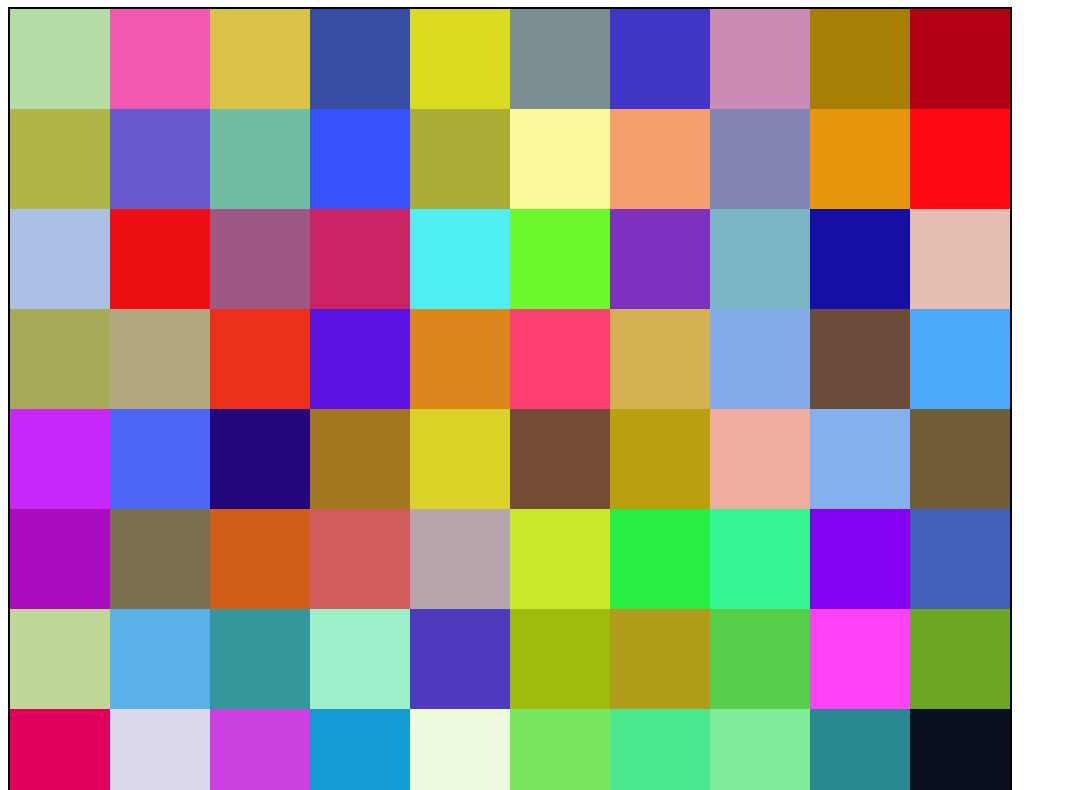
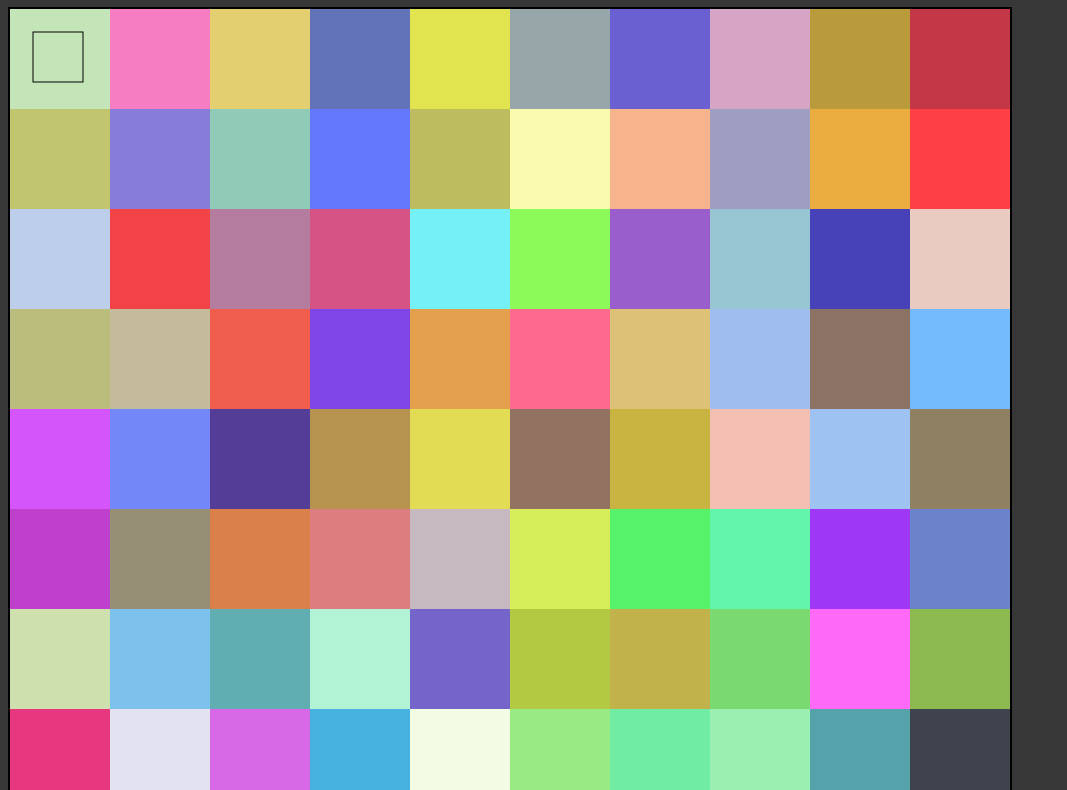
Before and after one commit to torbratsberg/pathFinder, a plain HTML site: page index.html in a window 1280 px wide. Shown: the part 73-863 px from the top of the page, without its empty margins (0-1067 px from the left). Drawn offline with Linux system fonts and the light colour scheme.

Commit message:
Movable 'Character', minor fixes

```diff
--- a/index.html
+++ b/index.html
@@ -8,6 +8,7 @@
 </head>
 <body>
     <h1>Path finder</h1>
+    <canvas id="characterCanvas"></canvas>
     <canvas id="mainCanvas"></canvas>
     <script src="script.js"></script>
 </body>
--- a/script.js
+++ b/script.js
@@ -4,45 +4,85 @@ var ctx = canvas.getContext('2d');
 ctx.canvas.width  = 1000;
 ctx.canvas.height = 1000;
 
+var canvas1 = document.getElementById('characterCanvas');
+var ctx1 = canvas1.getContext('2d');
+ctx1.canvas.width  = 1000;
+ctx1.canvas.height = 1000;
+
 // Generates random colors for makeTiles()
 function randomColor() {
-    var r = Math.floor(Math.random() * 255);
-    var g = Math.floor(Math.random() * 255);
-    var b = Math.floor(Math.random() * 255);
+    var r = Math.floor(Math.random() * 200 + 55);
+    var g = Math.floor(Math.random() * 200 + 55);
+    var b = Math.floor(Math.random() * 200 + 55);
     var color = "rgb(" + r.toString() + "," + g.toString() + "," + b.toString() + ")";
     return color;
 }
 
+
 // Defines start position for makeTiles()
-var positionY = 0;
-var positionX = 0;
+var tilesY = 0;
+var tilesX = 0;
 
 // Fills canvas with 100 random colored tiles
 function makeTiles() {
     for(let l = 0; l < 10; l++) {
         for(let i = 0; i < 10; i++) {
             ctx.fillStyle = randomColor();
-            ctx.fillRect(positionY, positionX, 100, 100);
-            positionY += 100;
+            ctx.fillRect(tilesY, tilesX, 100, 100);
+            tilesY += 100;
         }
-        positionX += 100;
-        positionY = 0;
+        tilesX += 100;
+        tilesY = 0;
     }
 }
 makeTiles();
 
+// Define start positions for makeMe()
+var meY = 25;
+var meX = 25;
+
+// Draw the character the player controls
+function makeMe() {
+    ctx1.clearRect(0, 0, 1000, 1000);
+    ctx1.strokeStyle = "rgb(0, 0, 0)";
+    ctx1.fillStyle = "rgb(0, 0, 0)";
+    ctx1.strokeRect(meY, meX, 50, 50);
+}
+makeMe();
+
 // Listen to if arrowkeys is pressed
 addEventListener("keydown", function (e) {
     if (e.keyCode === 37) {
+        if(meY < 25 || meY > 925 || meX < 25 || meX > 925){
+            alert("You can't go outside of the map.");
+        } else {
+            meY -= 100;
+            makeMe();
+        }
         console.log("Left");
-    }
-    if (e.keyCode === 38) {
+    } else if (e.keyCode === 38) {
+        if(meY < 25 || meY > 925 || meX < 25 || meX > 925){
+            alert("You can't go outside of the map.");
+        } else {
+            meX -= 100;
+            makeMe();
+        }
         console.log("Up");
-    }
-    if (e.keyCode === 39) {
+    } else if (e.keyCode === 39) {
+        if(meY < 25 || meY > 925 || meX < 25 || meX > 925){
+            alert("You can't go outside of the map.");
+        } else {
+            meY += 100;
+            makeMe();
+        }
         console.log("Right");
-    }
-    if (e.keyCode === 40) {
+    } else if (e.keyCode === 40) {
+        if(meY < 25 || meY > 925 || meX < 25 || meX > 925){
+            alert("You can't go outside of the map.");
+        } else {
+            meX += 100;
+            makeMe();
+        }
         console.log("Down");
     }
 });
--- a/stylesheet.css
+++ b/stylesheet.css
@@ -1,3 +1,15 @@
+body{
+    overflow: hidden;
+    background-color: rgb(55, 55, 55);
+}
+
+#characterCanvas{
+    position: absolute;
+    z-index: 0;
+}
+
 #mainCanvas{
     border: solid 2px #000000;
+    z-index: -1;
+    position: absolute;
 }
```
